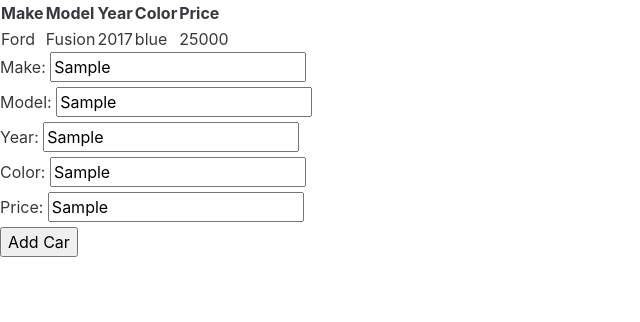
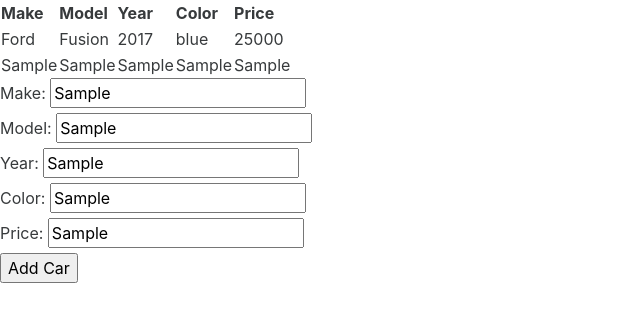
Before and after one commit to training4developers/backbone_10022017, a website: page app/index.html in a window 1280 px wide. Both pictures are taken after typing "Sample", "Sample", "Sample", "Sample", "Sample" into the empty fields and a click on the button "Add Car". Shown: the whole page, without its empty margins (0-640 px from the left). Drawn offline with Linux system fonts and the light colour scheme.

Commit message:
added code demos

```diff
--- a/app/index.html
+++ b/app/index.html
@@ -60,7 +60,7 @@
 
         </form>
 
-        <script src="js/index.js"></script>
+        <script src="js/index-car-tool.js"></script>
     </body>
 
 </html>
--- /dev/null
+++ b/app/js/index-car-tool.js
@@ -0,0 +1,76 @@
+(function(window, $, Backbone, _) {
+
+  var cars = [
+    { id: 1, make: 'Ford', model: 'Fusion', year: 2017, color: 'blue', price: 25000 },
+  ];
+
+  _.extend(cars, Backbone.Events);
+
+  cars.on('add-car', function(newCar) {
+
+    newCar.id =  Math.max.apply(null, cars.map(function(car) {
+      return car.id
+    })) + 1;
+
+    cars.push(newCar);
+  });
+
+
+
+  var carTable = _.extend({}, Backbone.Events);
+
+  carTable.listenTo(cars, 'add-car', function() {
+    refreshCarTable(cars);
+  });
+
+  function refreshCarTable(cars) {
+
+    $('tbody').empty();
+
+    cars.forEach(function(car) {
+
+      var makeCol = $('<td>');
+      makeCol.text(car.make);
+
+      var modelCol = $('<td>');
+      modelCol.text(car.model);
+
+      var yearCol = $('<td>');
+      yearCol.text(car.year);
+
+      var colorCol = $('<td>');
+      colorCol.text(car.color);
+
+      var priceCol = $('<td>');
+      priceCol.text(car.price);
+
+      var carRow = $('<tr>');
+      carRow.append(makeCol);
+      carRow.append(modelCol);
+      carRow.append(yearCol);
+      carRow.append(colorCol);
+      carRow.append(priceCol);
+
+      $('tbody').append(carRow);
+    });
+
+  }
+
+
+
+  $('#add-car-button').on('click', function () {
+
+    cars.trigger('add-car', {
+      make: $('#make-input').val(),
+      model: $('#model-input').val(),
+      year: $('#year-input').val(),
+      color: $('#color-input').val(),
+      price: $('#price-input').val(),
+    });
+
+  });
+
+
+  refreshCarTable(cars);
+
+})(window, $, Backbone, _);
--- a/app/js/index.js
+++ b/app/js/index.js
@@ -1,53 +1,20 @@
-(function(window, $) {
+(function(window, $, Backbone, _) {
 
-  var cars = [
-    { id: 1, make: 'Ford', model: 'Fusion', year: 2017, color: 'blue', price: 25000 },
-  ];
+  var cars = [];
+  var carTable = {};
 
-  cars.forEach(function(car) {
+  _.extend(cars, Backbone.Events);
+  _.extend(carTable, Backbone.Events);
 
-    var makeCol = $('<td>');
-    makeCol.text(car.make);
-
-    var modelCol = $('<td>');
-    modelCol.text(car.model);
-
-    var yearCol = $('<td>');
-    yearCol.text(car.year);
-
-    var colorCol = $('<td>');
-    colorCol.text(car.color);
-
-    var priceCol = $('<td>');
-    priceCol.text(car.price);
-
-    var carRow = $('<tr>');
-    carRow.append(makeCol);
-    carRow.append(modelCol);
-    carRow.append(yearCol);
-    carRow.append(colorCol);
-    carRow.append(priceCol);
-
-    $('tbody').append(carRow);
+  cars.on('add-car', function(newCar) {
+    console.log('adding car', newCar);
   });
 
-  $('#add-car-button').on('click', function() {
-
-    cars.push({
-      id: Math.max.apply(null, cars.map(function(car) {
-        return car.id
-      })) + 1,
-      make: $('#make-input').val(),
-      model: $('#model-input').val(),
-      year: $('#year-input').val(),
-      color: $('#color-input').val(),
-      price: $('#price-input').val(),
-    });
-
-    console.log(cars);
-
+  carTable.listenTo(cars, 'add-car', function(newCar) {
+    console.log('refreshing car table', newCar);
   });
 
+  cars.trigger('add-car', { make: 'Ford' });
 
 
-})(window, $);
+})(window, $, Backbone, _);
```
